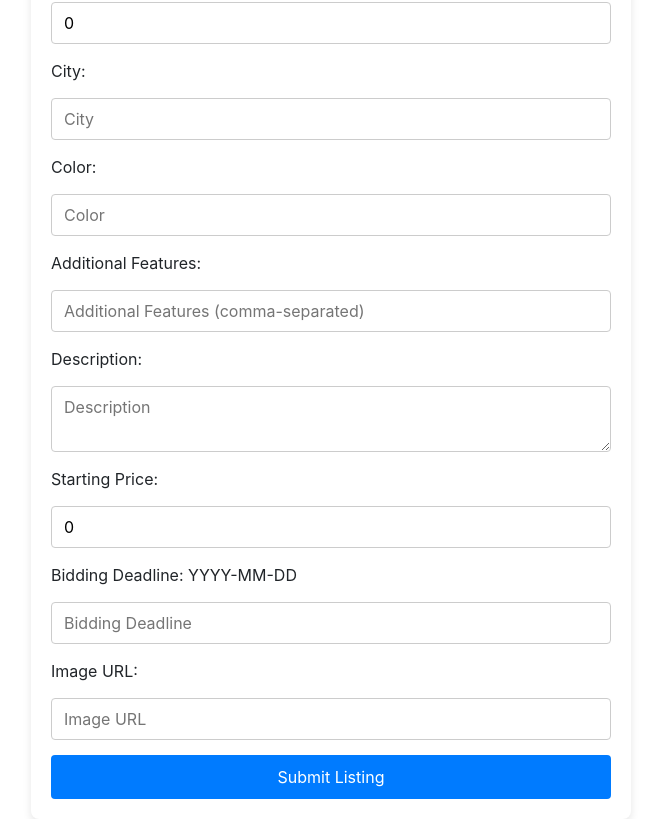
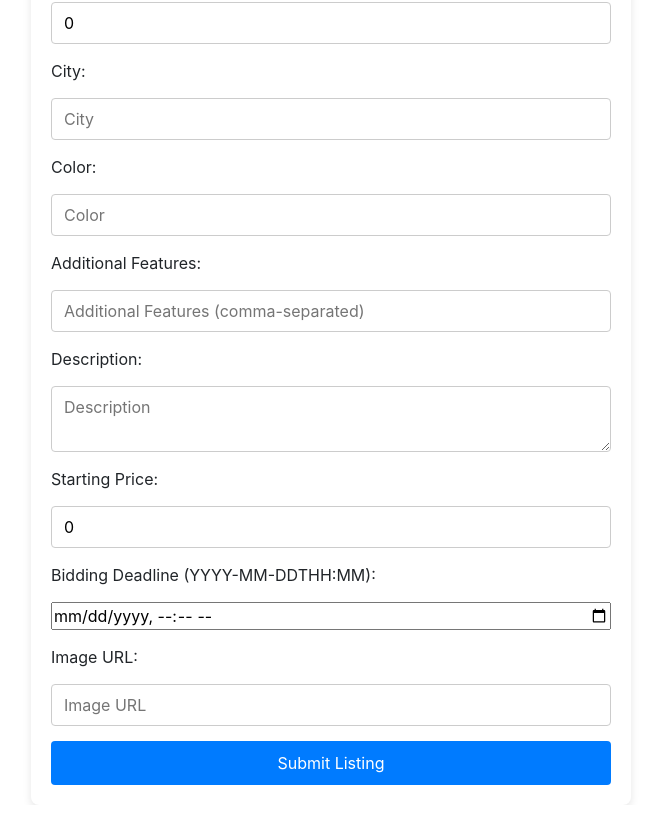
Before and after one commit to KayL315/biddingwheels_react, a React (Create React App) app: page /postlisting in a window 1280 px wide. Shown: the part 581-1400 px from the top of the page, without its empty margins (309-970 px from the left). Built offline with nearby package versions, Linux system fonts and the light colour scheme; no server answers.

Commit message:
changed biddingdeadline format

```diff
--- a/src/PostListing/PostListing.tsx
+++ b/src/PostListing/PostListing.tsx
@@ -135,9 +135,14 @@ export const PostListing: React.FC = () => {
         <label>Starting Price:</label>
         <input type="number" name="startingPrice" value={newListing.startingPrice}
         onChange={handleInputChange} placeholder="Starting Price" />
-        <label>Bidding Deadline: YYYY-MM-DD</label>
-        <input type="text" name="biddingDeadline" value={newListing.biddingDeadline}
-        onChange={handleInputChange} placeholder="Bidding Deadline" />
+        <label>Bidding Deadline (YYYY-MM-DDTHH:MM):</label>
+        <input
+          type="datetime-local"
+          name="biddingDeadline"
+          value={newListing.biddingDeadline}
+          onChange={handleInputChange}
+          placeholder="YYYY-MM-DDTHH:MM"
+        />
         <label>Image URL:</label>
         <input type="text" name="image" value={newListing.image}
         onChange={handleInputChange} placeholder="Image URL" />
```
